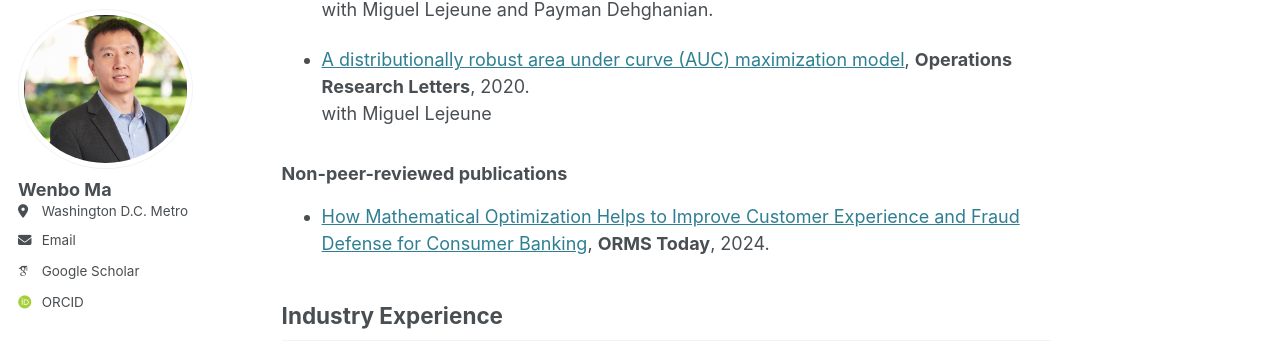
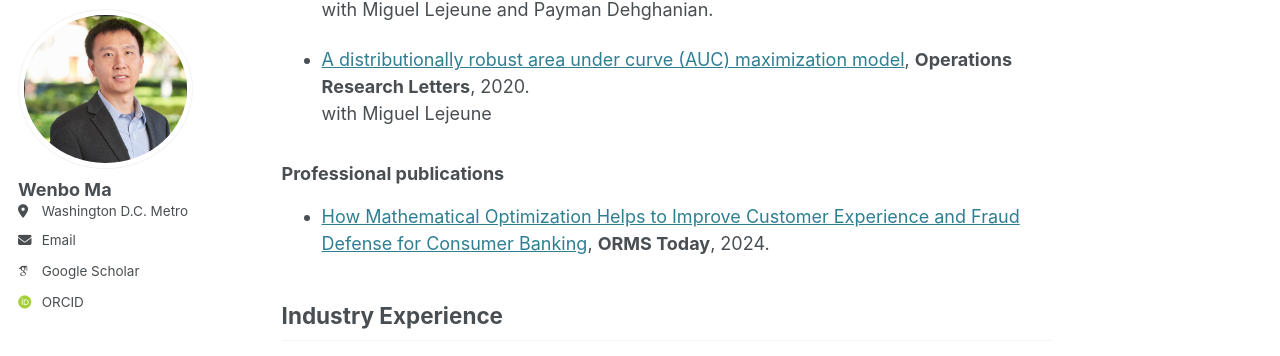
Before and after one commit to wenbo5565/wenbo5565.github.io, a Jekyll site: the page built from _pages/about.md, in a window 1280 px wide and 900 px high, scrolled down 1548 px. Shown: the part 97-453 px from the top of the window. Built offline with Jekyll 4.4.1, drawn with Linux system fonts in a browser that asks for light colours; some web fonts are replaced; some of the changed text lies outside the part shown.

Commit message:
Update about.md

```diff
--- a/_pages/about.md
+++ b/_pages/about.md
@@ -38,7 +38,7 @@ Outside of work, I enjoy playing and watching sports — particularly tennis, sw
 - [A distributionally robust area under curve (AUC) maximization model](https://www.sciencedirect.com/science/article/abs/pii/S0167637720300791), **Operations Research Letters**, 2020. \
    with Miguel Lejeune
 
-### Non-peer-reviewed publications
+### Professional publications
 
 - [How Mathematical Optimization Helps to Improve Customer Experience and Fraud Defense for Consumer Banking](https://pubsonline.informs.org/do/10.1287/orms.2024.03.12/full/), **ORMS Today**, 2024.
 
@@ -86,9 +86,9 @@ Since my research is interdisciplinary and my formal education is only in the "m
 - ### Biology
   - [Introduction to Biology - The Secret of Life](https://courses.edx.org/certificates/581f0d9fa4244c3e858303d6b6067290?_gl=1*1bjllok*_gcl_aw*R0NMLjE3NTA2Mzg0NDMuQ2owS0NRancwOTdDQmhESUFSSXNBSjMtbnhlUV8xZXdERm0xSElqdHNCQXRFdUE2RmVlcTlsdElRNGNma1JnZ0FtZ2NjNkNUSEFaN3AzZ2FBbWxtRUFMd193Y0I.*_gcl_au*MTAzNDA5MTkxMi4xNzQ1NTk4ODQ1*_ga*MTUyMjU0NDU1MC4xNzUwODYwMTA1*_ga_D3KS4KMDT0*czE3NTA5NDY0MjQkbzIkZzEkdDE3NTA5NDY0MjckajU3JGwwJGgw). MITx 7.00x via edX
   - Cell Biology. MITx 7.06x via edX
-    - [Cell-Cell Interactions](https://mitxonline.mit.edu/certificate/51e13ace-63c8-4f95-8513-613f00383a5a/)
     - [Transport and Signaling](https://courses.edx.org/certificates/e263210d938c401298c6eb812ea4deab?_gl=1*1pmhdg2*_gcl_au*MTAzNDA5MTkxMi4xNzQ1NTk4ODQ1*_ga*MjAwMzYyNzYwMy4xNzQ5NTA3NTQ4*_ga_D3KS4KMDT0*czE3NTAwMTgyNzYkbzI3JGcxJHQxNzUwMDE5MTk1JGo2MCRsMCRoMA..)
     - [Cytoskeleton and Cell Cycle](https://courses.edx.org/certificates/66ed337b078842ba964fe701b187879d)
+    - [Cell-Cell Interactions](https://mitxonline.mit.edu/certificate/51e13ace-63c8-4f95-8513-613f00383a5a/)
   - Contemporary Biology. University of North Texas via Coursera
 
 - ### Chemistry
```
